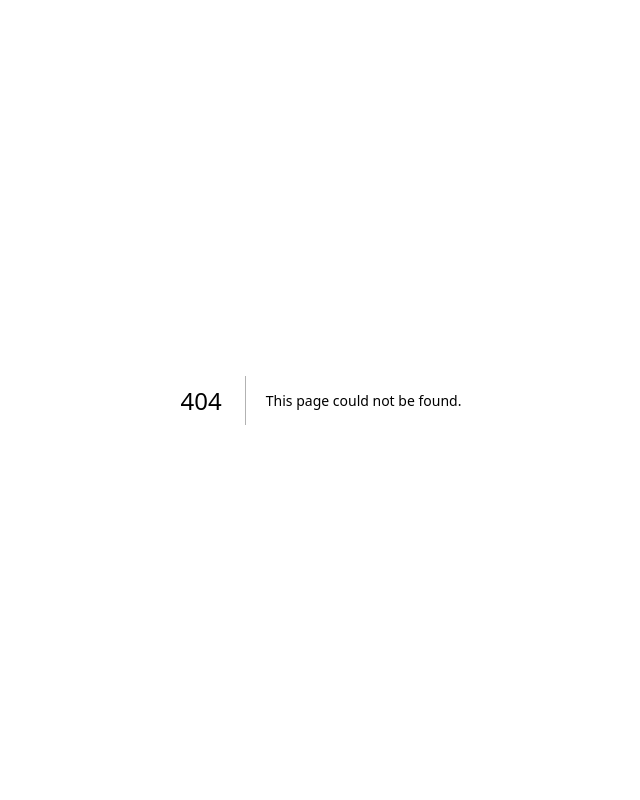
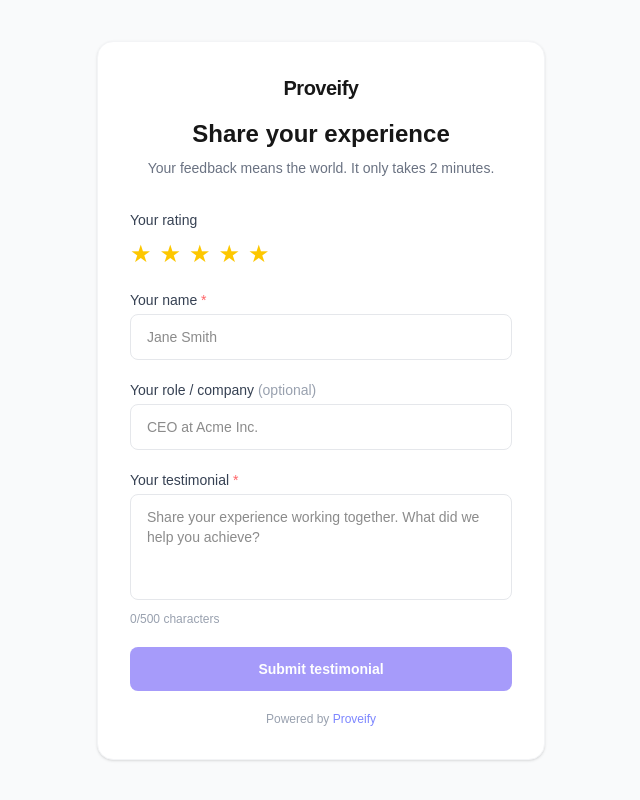
Before and after one commit to bigviv/proveify, a Next.js app: page /collect/1 in a window 1280 px wide. Before the commit this address had no page. Shown: the whole page, without its empty margins (319-959 px from the left). Built offline with nearby package versions, Linux system fonts and the light colour scheme; no server answers.

Commit message:
Create page.tsx

```diff
--- /dev/null
+++ b/app/collect/[userId]/page.tsx
@@ -0,0 +1,124 @@
+'use client';
+import { useState } from 'react';
+import { createClient } from '@/lib/supabase-browser';
+
+export default function CollectPage({ params }: { params: { userId: string } }) {
+  const [name, setName] = useState('');
+  const [role, setRole] = useState('');
+  const [content, setContent] = useState('');
+  const [rating, setRating] = useState(5);
+  const [status, setStatus] = useState<'idle' | 'loading' | 'success' | 'error'>('idle');
+  const supabase = createClient();
+
+  const handleSubmit = async () => {
+    if (!name || !content) return;
+    setStatus('loading');
+    try {
+      const { error } = await supabase.from('testimonials').insert({
+        user_id: params.userId,
+        client_name: name,
+        client_role: role,
+        content: content,
+        rating: rating,
+        approved: false,
+      });
+      if (error) { setStatus('error'); return; }
+      setStatus('success');
+    } catch {
+      setStatus('error');
+    }
+  };
+
+  if (status === 'success') return (
+    <main className="min-h-screen bg-gray-50 flex items-center justify-center px-4">
+      <div className="bg-white rounded-2xl border border-gray-100 shadow-sm p-10 w-full max-w-md text-center">
+        <div className="text-5xl mb-4">🎉</div>
+        <h1 className="text-2xl font-bold mb-2">Thank you!</h1>
+        <p className="text-gray-500 text-sm">Your testimonial has been submitted successfully. We really appreciate you taking the time.</p>
+      </div>
+    </main>
+  );
+
+  return (
+    <main className="min-h-screen bg-gray-50 flex items-center justify-center px-4">
+      <div className="bg-white rounded-2xl border border-gray-100 shadow-sm p-8 w-full max-w-md">
+
+        <div className="text-center mb-8">
+          <span className="text-xl font-bold tracking-tight">Proveify</span>
+          <h1 className="text-2xl font-bold mt-4 mb-2">Share your experience</h1>
+          <p className="text-gray-500 text-sm">Your feedback means the world. It only takes 2 minutes.</p>
+        </div>
+
+        <div className="space-y-5">
+
+          {/* Rating */}
+          <div>
+            <label className="text-sm font-medium text-gray-700 block mb-2">Your rating</label>
+            <div className="flex gap-2">
+              {[1,2,3,4,5].map((star) => (
+                <button
+                  key={star}
+                  onClick={() => setRating(star)}
+                  className={`text-2xl transition-transform hover:scale-110 ${star <= rating ? 'text-yellow-400' : 'text-gray-200'}`}
+                >
+                  ★
+                </button>
+              ))}
+            </div>
+          </div>
+
+          {/* Name */}
+          <div>
+            <label className="text-sm font-medium text-gray-700 block mb-1">Your name <span className="text-red-400">*</span></label>
+            <input
+              type="text"
+              value={name}
+              onChange={(e) => setName(e.target.value)}
+              placeholder="Jane Smith"
+              className="w-full border border-gray-200 rounded-lg px-4 py-3 text-sm focus:outline-none focus:ring-2 focus:ring-indigo-500"
+            />
+          </div>
+
+          {/* Role */}
+          <div>
+            <label className="text-sm font-medium text-gray-700 block mb-1">Your role / company <span className="text-gray-400 font-normal">(optional)</span></label>
+            <input
+              type="text"
+              value={role}
+              onChange={(e) => setRole(e.target.value)}
+              placeholder="CEO at Acme Inc."
+              className="w-full border border-gray-200 rounded-lg px-4 py-3 text-sm focus:outline-none focus:ring-2 focus:ring-indigo-500"
+            />
+          </div>
+
+          {/* Testimonial */}
+          <div>
+            <label className="text-sm font-medium text-gray-700 block mb-1">Your testimonial <span className="text-red-400">*</span></label>
+            <textarea
+              value={content}
+              onChange={(e) => setContent(e.target.value)}
+              placeholder="Share your experience working together. What did we help you achieve?"
+              rows={4}
+              className="w-full border border-gray-200 rounded-lg px-4 py-3 text-sm focus:outline-none focus:ring-2 focus:ring-indigo-500 resize-none"
+            />
+            <p className="text-xs text-gray-400 mt-1">{content.length}/500 characters</p>
+          </div>
+
+          {status === 'error' && (
+            <p className="text-red-500 text-sm">Something went wrong. Please try again.</p>
+          )}
+
+          <button
+            onClick={handleSubmit}
+            disabled={status === 'loading' || !name || !content}
+            className="w-full bg-indigo-600 text-white py-3 rounded-lg text-sm font-semibold hover:bg-indigo-700 disabled:opacity-50"
+          >
+            {status === 'loading' ? 'Submitting...' : 'Submit testimonial'}
+          </button>
+
+          <p className="text-center text-xs text-gray-400">Powered by <a href="https://proveify.vercel.app" className="text-indigo-400 hover:underline">Proveify</a></p>
+        </div>
+      </div>
+    </main>
+  );
+}
```
